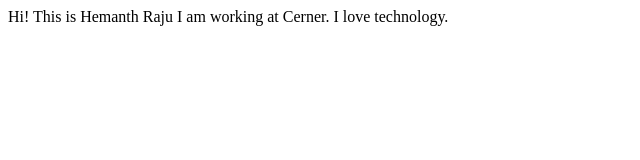
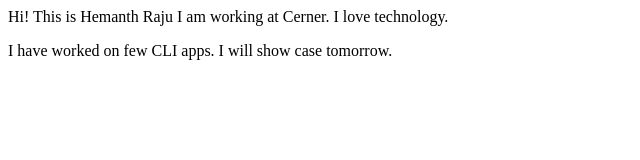
Before and after one commit to KHemanthRaju/Tanay_NeoGCamp, a plain HTML site: page index.html in a window 1280 px wide. Shown: the whole page, without its empty margins (0-640 px from the left). Drawn offline with Linux system fonts and the light colour scheme.

Commit message:
Updated
Updated

```diff
--- a/index.html
+++ b/index.html
@@ -10,5 +10,8 @@
     Hi! This is Hemanth Raju
     I am working at Cerner.
     I love technology.
+    <p>
+    I have worked on few CLI apps. I will show case tomorrow.
+    </p>
 </body>
 </html>
```
